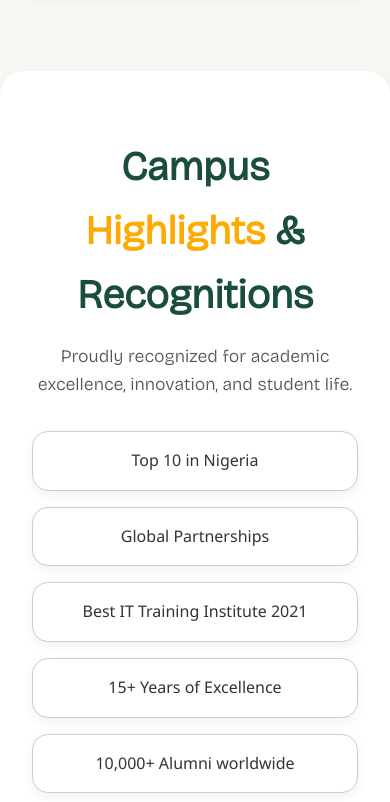
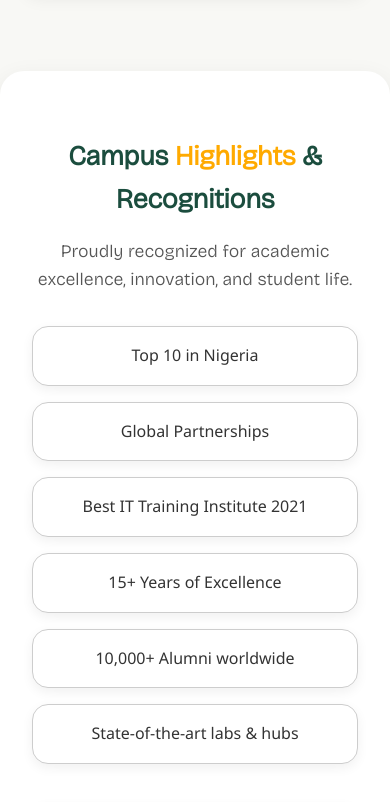
Before and after one commit to Joannie-210/CampusConnect, a React (Vite) app: page /about in a window 390 px wide. Shown: the part 1600-2402 px from the top of the page. Built offline with nearby package versions, Linux system fonts and the light colour scheme.

Commit message:
'Update'

```diff
--- a/src/styles/About.css
+++ b/src/styles/About.css
@@ -538,6 +538,12 @@ h2, h3, p {
     padding: 2rem 1rem;
   }
 }
+@media (max-width: 605px) {
+
+  .about-highlights h2 {
+    font-size: 2rem;
+  }
+}
 
 @media (max-width: 480px) {
   .aboutus {
@@ -569,4 +575,7 @@ h2, h3, p {
   .about-joinus p {
     font-size: 1rem;
   }
+  .about-highlights h2, .about-timelines h2{
+    font-size: 1.7rem;
+  }
 }
```
